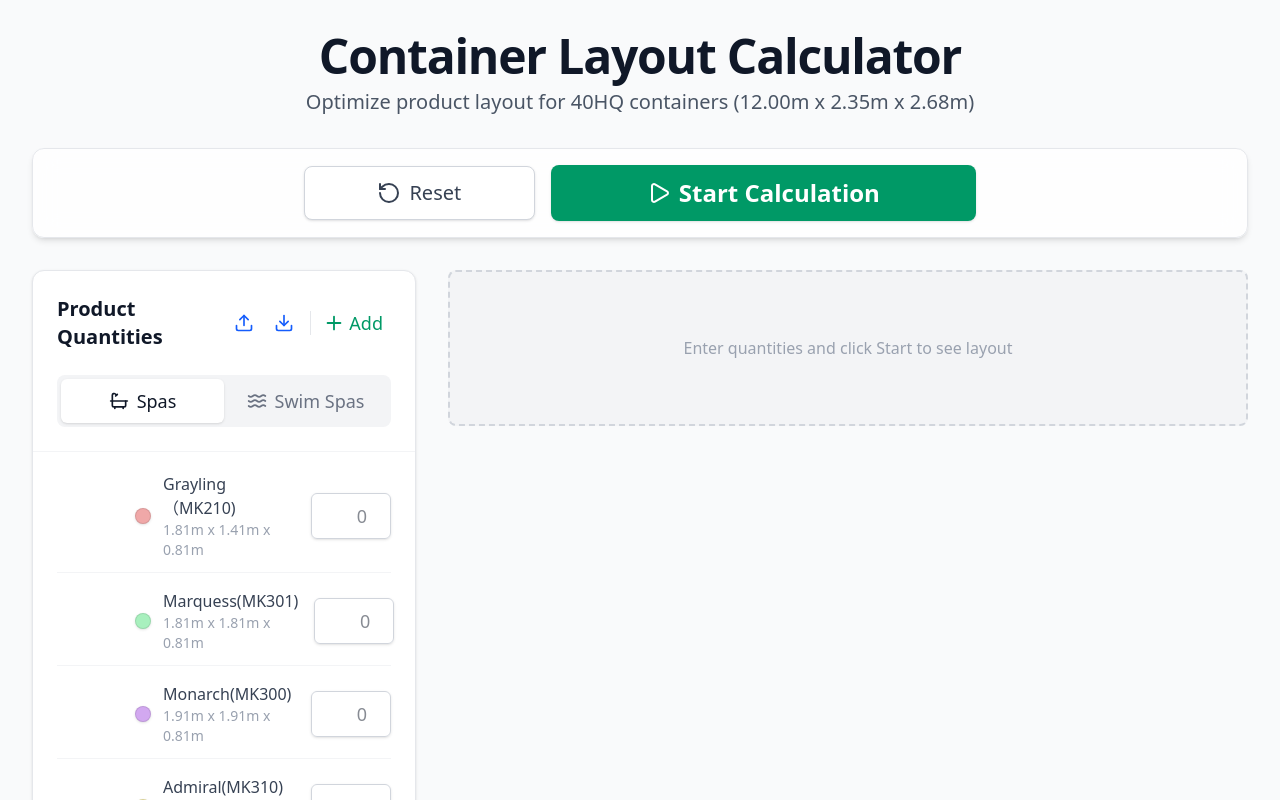
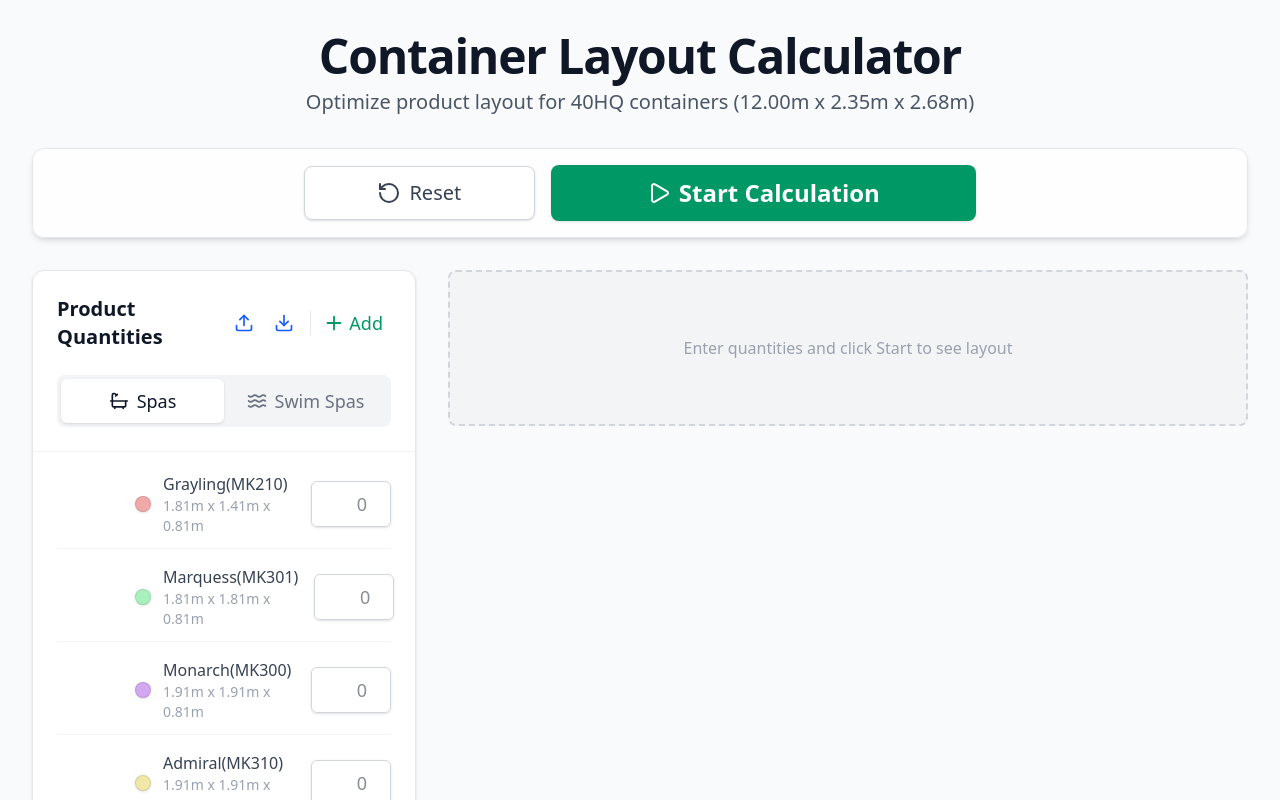
Before and after one commit to Robinyjye/3D-Loading-calculator-, a React (Vite) app: page / in a window 1280 px wide. Shown: the top 800 px of the page. Built offline with nearby package versions, Linux system fonts and the light colour scheme.

Commit message:
Update constants.ts

```diff
--- a/src/constants.ts
+++ b/src/constants.ts
@@ -13,7 +13,7 @@ export const CONTAINER_HEIGHT = 2.68;
 export const GAP = 0.01;
 
 const RAW_DEFINITIONS: Omit<ProductDefinition, 'color'>[] = [
-  { name: "Grayling（MK210)", length: 1.81, width: 1.41, height: 0.81 },
+  { name: "Grayling(MK210)", length: 1.81, width: 1.41, height: 0.81 },
   { name: "Marquess(MK301)", length: 1.81, width: 1.81, height: 0.81 },
   { name: "Monarch(MK300)", length: 1.91, width: 1.91, height: 0.81 },
   { name: "Admiral(MK310)", length: 1.91, width: 1.91, height: 0.81 },
```
